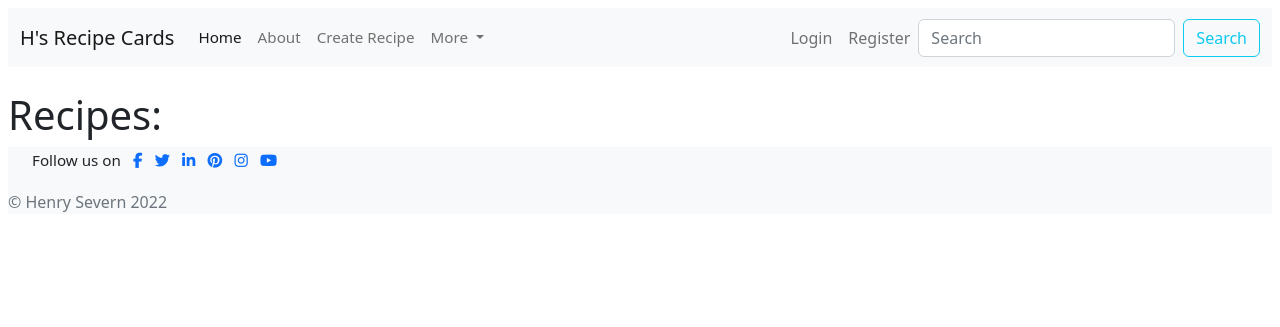
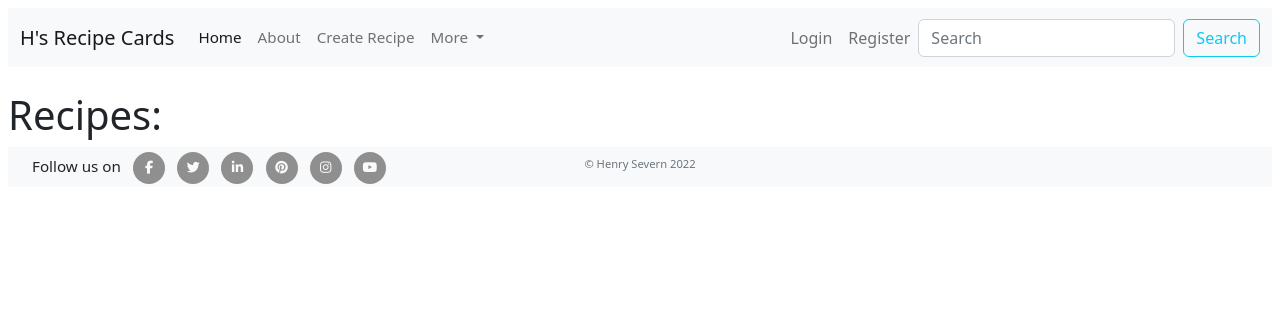
Before and after one commit to henrysevern/django_recipe_app, a Django app: page / in a window 1280 px wide. Shown: the top 327 px of the page. Run offline with Django 3.2, Linux system fonts and the light colour scheme; data that the repository does not hold is empty; some libraries are stand-ins or nearby versions.

Commit message:
Add footer styles

```diff
--- a/static/css/style.css
+++ b/static/css/style.css
@@ -63,3 +63,52 @@ background-color:#ffe6e6;
 #jumbotron-background {
     background-color: whitesmoke;
 }
+
+/* footer */
+footer {
+    position: relative;
+    height: 40px;
+    width: 100%;
+}
+
+p.copyright {
+    position: absolute;
+    width: 100%;
+    line-height: 15px;
+    font-size: 0.7em;
+    text-align: center;
+    bottom:0;
+}
+
+.social-links {
+    padding-bottom: 15px;
+}
+
+.social-links li a i {
+    width: 32px;
+    height: 32px;
+    padding: 12px 0;
+    border-radius: 50%;
+    font-size: 13px;
+    line-height: 7px;
+    text-align: center;
+    color: #fafafa;
+    background: #8f8f8f;
+    transition: all 0.35s ease-in-out;
+    -moz-transition: all 0.35s ease-in-out;
+    -webkit-transition: all 0.35s ease-in-out;
+    -o-transition: all 0.35s ease-in-out;
+}
+
+.list-inline-item:not(:last-child) {
+    margin-right: 0.5rem;
+    margin-top: 0.3rem;
+}
+
+.social-links li a i:hover {
+    background: lightblue;
+}
+
+#footer-details {
+    margin: 20px;
+}
```
